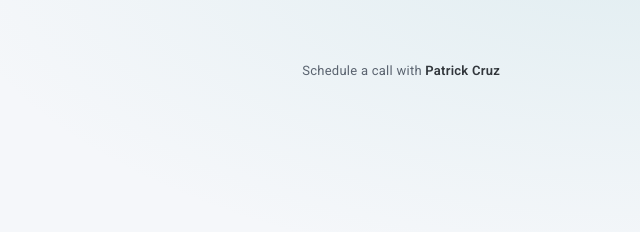
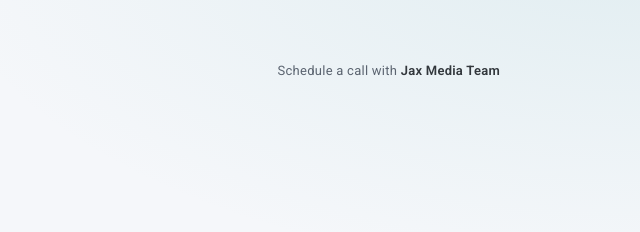
Before and after one commit to Jax-Media-Team/jmt-booking, a website: page public/index.html in a window 1280 px wide. Shown: the top 232 px of the page, 640-1280 px from the left. Drawn offline with Linux system fonts and the light colour scheme.

Commit message:
Replace 'Patrick Cruz' header copy with 'Jax Media Team' across all pages

```diff
--- a/public/index.html
+++ b/public/index.html
@@ -4,7 +4,7 @@
   <meta charset="utf-8">
   <meta name="viewport" content="width=device-width, initial-scale=1">
   <title>Book a call · Jax Media Team</title>
-  <meta name="description" content="Schedule a call with Patrick Cruz at Jax Media Team.">
+  <meta name="description" content="Schedule a call with Jax Media Team.">
   <meta name="robots" content="noindex">
   <link rel="preconnect" href="https://fonts.googleapis.com">
   <link rel="preconnect" href="https://fonts.gstatic.com" crossorigin>
@@ -18,7 +18,7 @@
       <a class="site-logo" href="/" aria-label="Jax Media Team home">
         <img src="/img/logo.jpg" alt="Jax Media Team">
       </a>
-      <div class="header-meta">Schedule a call with <strong>Patrick Cruz</strong></div>
+      <div class="header-meta">Schedule a call with <strong>Jax Media Team</strong></div>
     </header>
 
     <div style="margin-bottom: 24px;">
```
Also changed, not shown: public/book.html (+1 -1 lines), public/success.html (+1 -1 lines).
